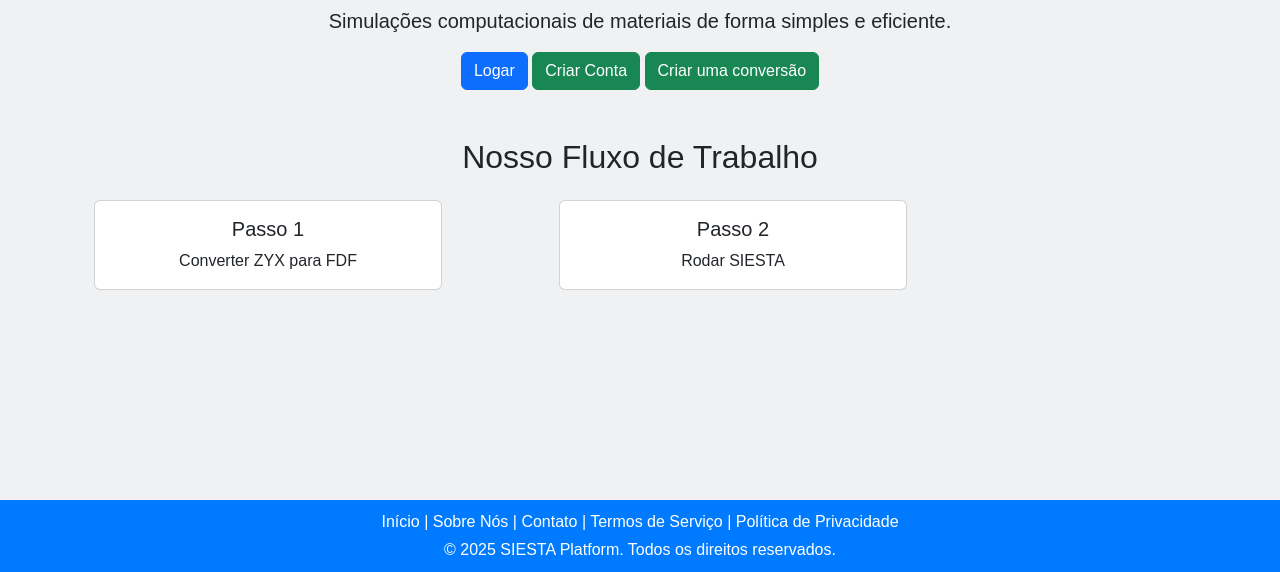
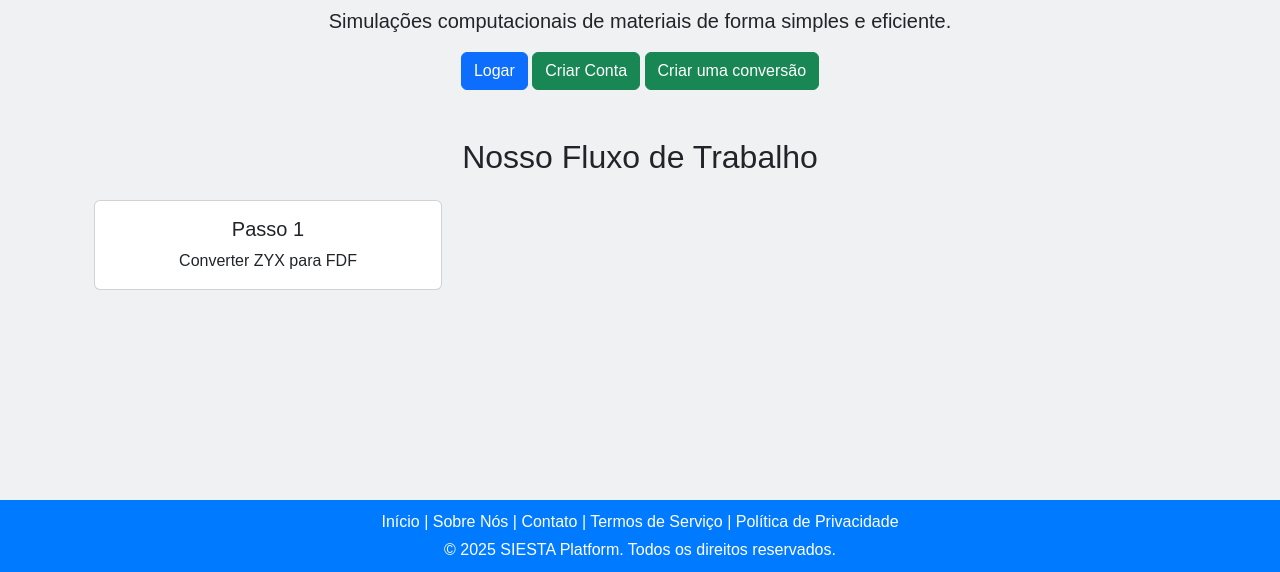
Before and after one commit to GustavoGarciaPereira/SIESTA_Platform, a Django app: page / in a window 1280 px wide. Shown: the part 228-800 px from the top of the page. Run offline with Django 4.2, Linux system fonts and the light colour scheme.

Commit message:
fix:tirarndo código duplicado

```diff
--- a/converter/templates/home.html
+++ b/converter/templates/home.html
@@ -40,14 +40,6 @@
                 </div>
             </div> {% endcomment %}
         </div>
-        <div class="col-md-4">
-            <div class="card text-center">
-                <div class="card-body">
-                    <h5 class="card-title">Passo 2</h5>
-                    <p class="card-text">Rodar SIESTA</p>
-                </div>
-            </div>
-        </div>
     </div>
 </div>
 {% endblock %}
```
